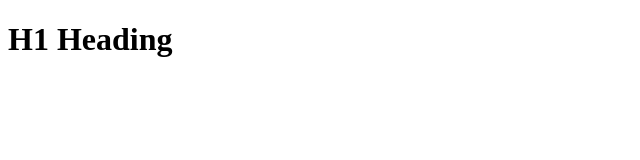
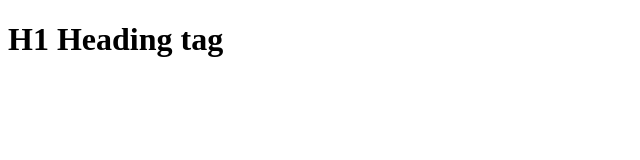
Before and after one commit to devisar/cdbsec, a plain HTML site: page index.html in a window 1280 px wide. Shown: the full height of the page, 0-640 px from the left. Drawn offline with Linux system fonts and the light colour scheme.

Commit message:
commiting

```diff
--- a/index.html
+++ b/index.html
@@ -7,6 +7,6 @@
     <title>Document</title>
 </head>
 <body>
-    <h1>H1 Heading</h1>
+    <h1>H1 Heading tag</h1>
 </body>
 </html>
```
